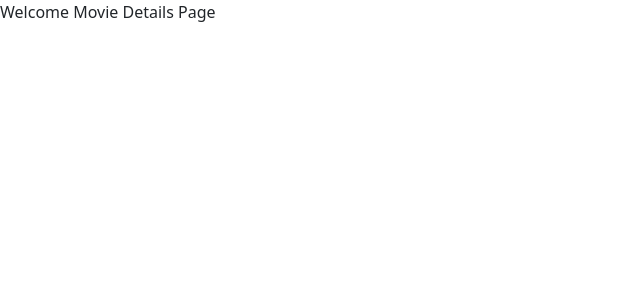
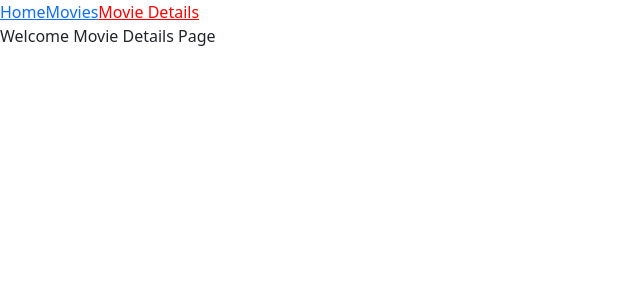
Before and after one commit to EmirCobanOfficial/API-Film-Website, a React (Vite) app: page /movies/1 in a window 1280 px wide. Shown: the top 300 px of the page, without its empty margins (0-640 px from the left). Built offline with nearby package versions, Linux system fonts and the light colour scheme.

Commit message:
Route Links added

```diff
--- a/src/index.css
+++ b/src/index.css
@@ -9,3 +9,7 @@
 .f30 {
   font-size: 30px;
 }
+
+.active {
+  color: red;
+}
--- a/src/pages/Home.jsx
+++ b/src/pages/Home.jsx
@@ -1,7 +1,21 @@
 import React from "react";
+import { NavLink } from "react-router";
 
 function Home() {
-  return <div>Home</div>;
+  return (
+    <>
+      <nav>
+        <NavLink to="/">Home</NavLink>
+        <NavLink to="/movies" end>
+          Movies
+        </NavLink>
+        <NavLink to="/movies/1" end>
+          Movie Details
+        </NavLink>
+      </nav>
+      <div>Welcome Home Page</div>
+    </>
+  );
 }
 
 export default Home;
--- a/src/pages/MovieDetails.jsx
+++ b/src/pages/MovieDetails.jsx
@@ -1,7 +1,21 @@
 import React from "react";
+import { NavLink } from "react-router";
 
 function MovieDetails() {
-  return <div>Welcome Movie Details Page</div>;
+  return (
+    <>
+      <nav>
+              <NavLink to="/">Home</NavLink>
+              <NavLink to="/movies" end>
+                Movies
+              </NavLink>
+              <NavLink to="/movies/1" end>
+                Movie Details
+              </NavLink>
+            </nav>
+      <div>Welcome Movie Details Page</div>
+    </>
+  );
 }
 
 export default MovieDetails;
--- a/src/pages/Movies.jsx
+++ b/src/pages/Movies.jsx
@@ -1,7 +1,20 @@
 import React from "react";
+import { NavLink } from "react-router";
 
 function Movies() {
-  return <div>Welcome Movie Page</div>;
+  return (
+    <>
+      <nav>
+        <NavLink to="/">Home</NavLink>
+        <NavLink to="/movies" end>
+          Movies
+        </NavLink>
+        <NavLink to="/movies/1" end>
+          Movie Details
+        </NavLink>
+      </nav>
+      <div>Welcome Movies Page</div>
+    </>
+  );
 }
-
 export default Movies;
```
